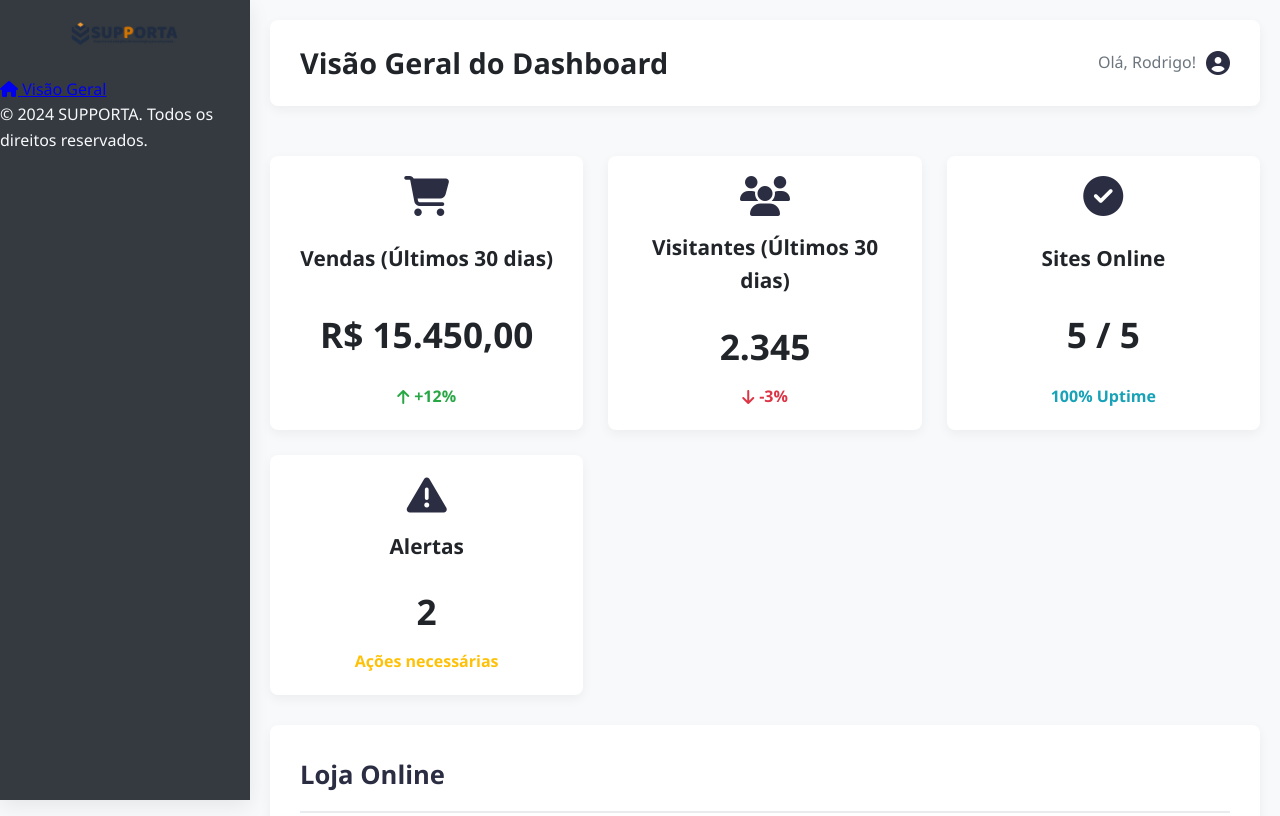
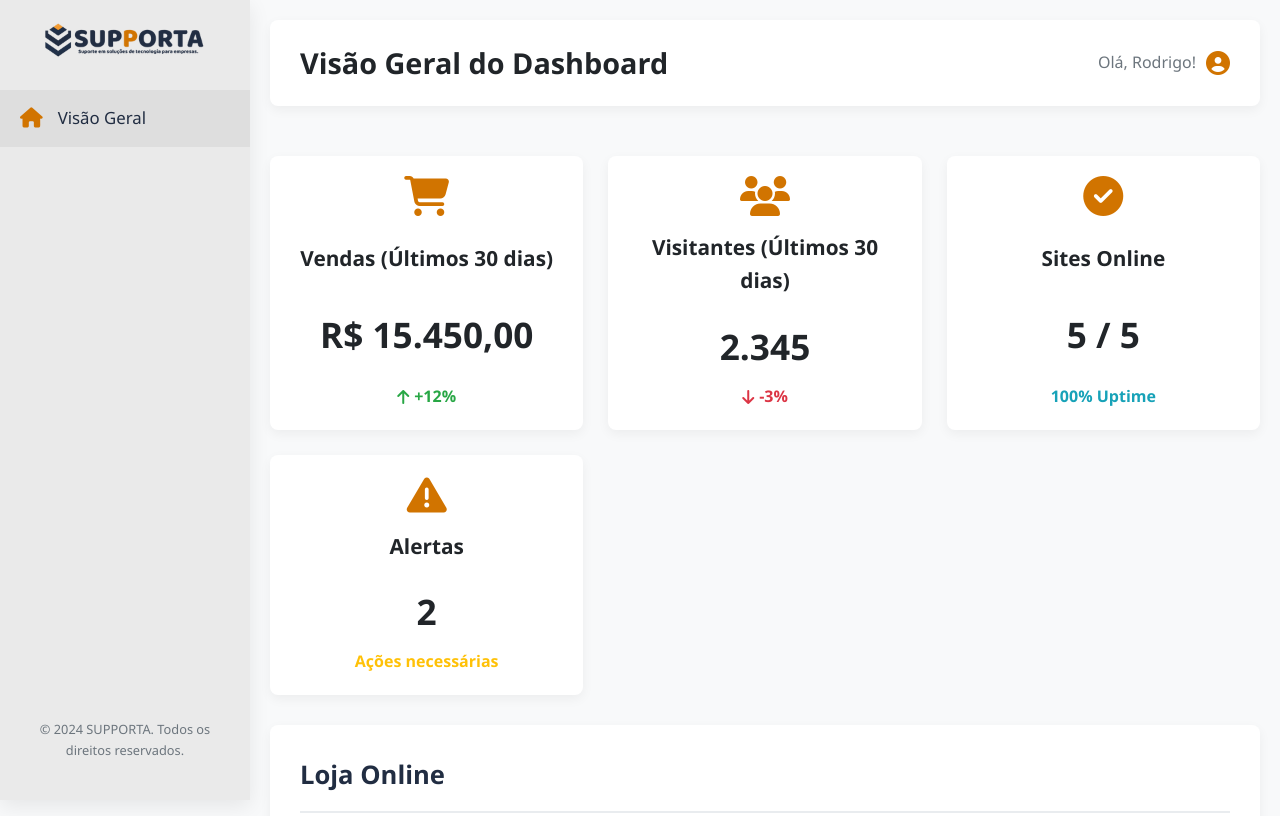
Before and after one commit to rgtulha/dashboard, a plain HTML site: page index.html in a window 1280 px wide. Shown: the top 816 px of the page. Drawn offline with Linux system fonts and the light colour scheme.

Commit message:
Update style.css

```diff
--- a/css/style.css
+++ b/css/style.css
@@ -15,13 +15,14 @@
 
 /* 1. Variáveis CSS para Cores e Sombras */
 :root {
-    --primary-color: #2b2d42; /* AZUL PRINCIPAL */
+    --primary-color: #212d42; /* NOVO AZUL PRINCIPAL: Mais escuro */
     --secondary-color: #6c757d; /* Cinza escuro para textos secundários */
     --background-light: #f8f9fa; /* Fundo claro para o corpo principal */
-    --background-dark: #343a40; /* Fundo escuro para a barra lateral */
+    --background-dark: #EAEAEA; /* NOVO FUNDO DO MENU LATERAL: Cinza claro */
     --card-background: #ffffff; /* Fundo branco para os cartões */
     --text-color-dark: #212529; /* Cor de texto principal (preto quase total) */
-    --text-color-light: #f8f9fa; /* Cor de texto para fundos escuros */
+    --sidebar-text-color: #333333; /* NOVO: Cor de texto para o menu lateral (para contraste) */
+    --icon-color: #d17400; /* NOVA COR PARA ÍCONES: Laranja */
     --border-color: #e9ecef; /* Cor de borda suave */
     --success-color: #28a745; /* Verde para sucesso/online */
     --danger-color: #dc3545; /* Vermelho para erro/offline */
@@ -65,8 +66,8 @@ img {
 /* 4. Estilos da Barra Lateral (Sidebar) */
 .sidebar {
     width: 250px;
-    background-color: var(--background-dark);
-    color: var(--text-color-light);
+    background-color: var(--background-dark); /* APLICANDO O NOVO FUNDO CINZA CLARO */
+    color: var(--sidebar-text-color); /* APLICANDO A NOVA COR DE TEXTO PARA SIDEBAR */
     display: flex;
     flex-direction: column; /* Organiza itens em coluna */
     padding: 20px 0;
@@ -84,13 +85,49 @@ img {
 }
 
 .sidebar-header .logo {
-    max-width: 120px; /* Tamanho máximo do logo */
+    max-width: 180px; /* AUMENTANDO O TAMANHO DA LOGO */
     height: auto;
     display: block;
-    margin: 0 auto 0 auto; /* Centraliza o logo e remove margem inferior extra se não houver texto */
-    border-radius: 0; /* Garante que não haja arredondamento de borda, a menos que sua imagem seja redonda */
-    border: none; /* Remove a borda */
-    padding: 0; /* Remove o padding que criava espaçamento */
+    margin: 0 auto 0 auto; /* Centraliza o logo */
+    border-radius: 0; /* REMOVENDO O ARREDONDAMENTO DA BORDA (CÍRCULO) */
+    border: none; /* REMOVENDO A BORDA */
+    padding: 0; /* REMOVENDO O PADDING */
+}
+
+/* A classe .logo-text e seus estilos foram removidos, pois o elemento h1 não existe mais */
+
+.sidebar-nav ul {
+    list-style: none; /* Remove marcadores de lista */
+}
+
+.sidebar-nav li a {
+    display: flex;
+    align-items: center; /* Alinha ícone e texto */
+    padding: 15px 20px;
+    color: var(--sidebar-text-color); /* Cor do texto do link no menu lateral */
+    text-decoration: none;
+    font-size: 1.05em;
+    transition: background-color 0.3s ease, color 0.3s ease; /* Transição suave ao hover */
+}
+
+.sidebar-nav li a .fas {
+    margin-right: 15px; /* Espaço entre ícone e texto */
+    font-size: 1.2em;
+    color: var(--icon-color); /* APLICANDO A NOVA COR DOS ÍCONES LATERAIS */
+}
+
+.sidebar-nav li a:hover,
+.sidebar-nav li a.active {
+    background-color: rgba(0, 0, 0, 0.05); /* Fundo sutilmente escuro ao hover/ativo para contraste no cinza claro */
+    color: var(--primary-color); /* Cor primária para o texto no hover/ativo */
+}
+
+.sidebar-footer {
+    margin-top: auto; /* Empurra o rodapé para a parte inferior da sidebar */
+    text-align: center;
+    padding: 20px;
+    font-size: 0.8em;
+    color: var(--secondary-color);
 }
 
 /* 5. Estilos da Área de Conteúdo Principal (Main Content) */
@@ -136,7 +173,7 @@ img {
 
 .user-info .user-icon {
     font-size: 1.5em;
-    color: var(--primary-color);
+    color: var(--icon-color); /* APLICANDO A NOVA COR DO ÍCONE DE USUÁRIO */
 }
 
 /* 7. Estilos das Seções do Dashboard */
@@ -149,7 +186,7 @@ img {
 
 .section-title {
     font-size: 1.6em;
-    color: var(--primary-color);
+    color: var(--primary-color); /* Títulos de seção usam a cor primária */
     margin-bottom: 25px;
     border-bottom: 2px solid var(--border-color); /* Linha divisória */
     padding-bottom: 15px;
@@ -191,7 +228,7 @@ img {
 
 .card-icon {
     font-size: 2.5em;
-    color: var(--primary-color);
+    color: var(--icon-color); /* APLICANDO A NOVA COR DOS ÍCONES DOS CARTÕES */
     margin-bottom: 15px;
 }
 
@@ -233,7 +270,7 @@ img {
 .link-card .btn {
     display: inline-flex; /* Usa flexbox para alinhar texto e ícone */
     align-items: center;
-    background-color: var(--primary-color);
+    background-color: var(--primary-color); /* Botões usam a cor primária */
     color: white;
     padding: 10px 18px;
     border-radius: 5px;
@@ -246,7 +283,7 @@ img {
 }
 
 .link-card .btn:hover {
-    background-color: #1a1b2b; /* Tom mais escuro para o hover do novo azul */
+    background-color: #151b22; /* Tom mais escuro para o hover do novo azul */
 }
 
 .status-indicator {
@@ -272,7 +309,7 @@ img {
 /* 11. Estilos Específicos para Cartões de Dados (Data Cards) */
 .data-card {
     background-color: #f3f9ff; /* Fundo mais claro para cartões de dados */
-    border: 1px solid var(--primary-color);
+    border: 1px solid var(--primary-color); /* Borda com a cor primária */
 }
 
 .data-card.full-width {
@@ -296,7 +333,7 @@ img {
 }
 
 .data-card ul li strong {
-    color: var(--primary-color);
+    color: var(--primary-color); /* Texto em negrito dentro de data-card usa a cor primária */
 }
 
 /* 12. Estilos Específicos para Cartões de Contato (Contact Cards) - REMOVIDOS POIS A SEÇÃO FOI REMOVIDA */
@@ -347,15 +384,13 @@ img {
         gap: 15px;
         padding: 15px 0;
         margin-bottom: 0;
-        border-bottom: 1px solid rgba(255, 255, 255, 0.1);
+        border-bottom: 1px solid rgba(0, 0, 0, 0.05); /* Linha divisória no menu superior para mobile */
     }
     .sidebar-header .logo {
         max-width: 60px; /* Logo menor na versão mobile */
         margin: 0;
     }
 
-    /* As regras abaixo são para o caso de ter mais itens no menu lateral.
-       Como agora só há "Visão Geral", elas ainda funcionam, mas são menos críticas. */
     .sidebar-nav ul {
         display: flex;
         flex-wrap: wrap; /* Permite que os itens de navegação quebrem a linha */
```
